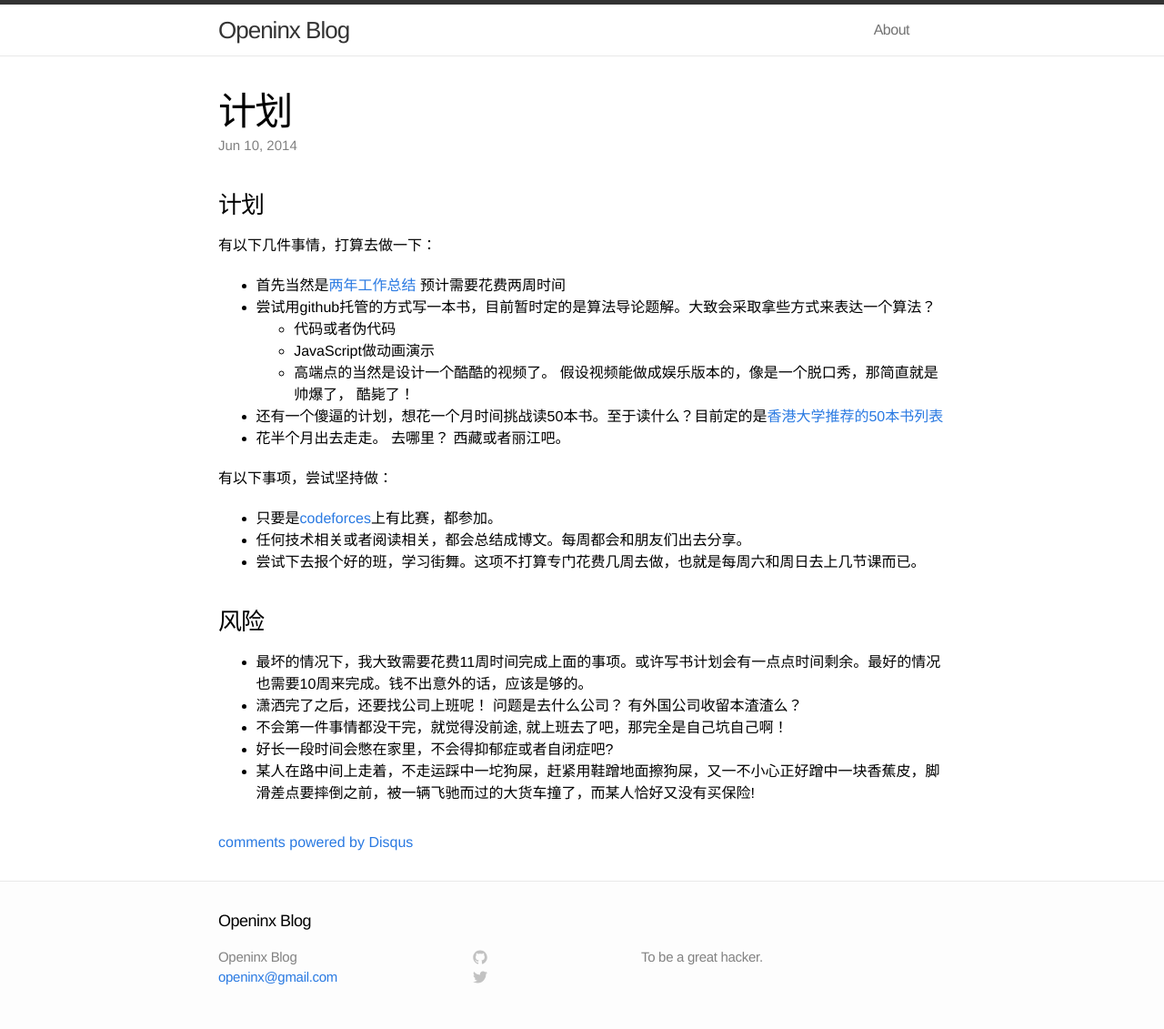
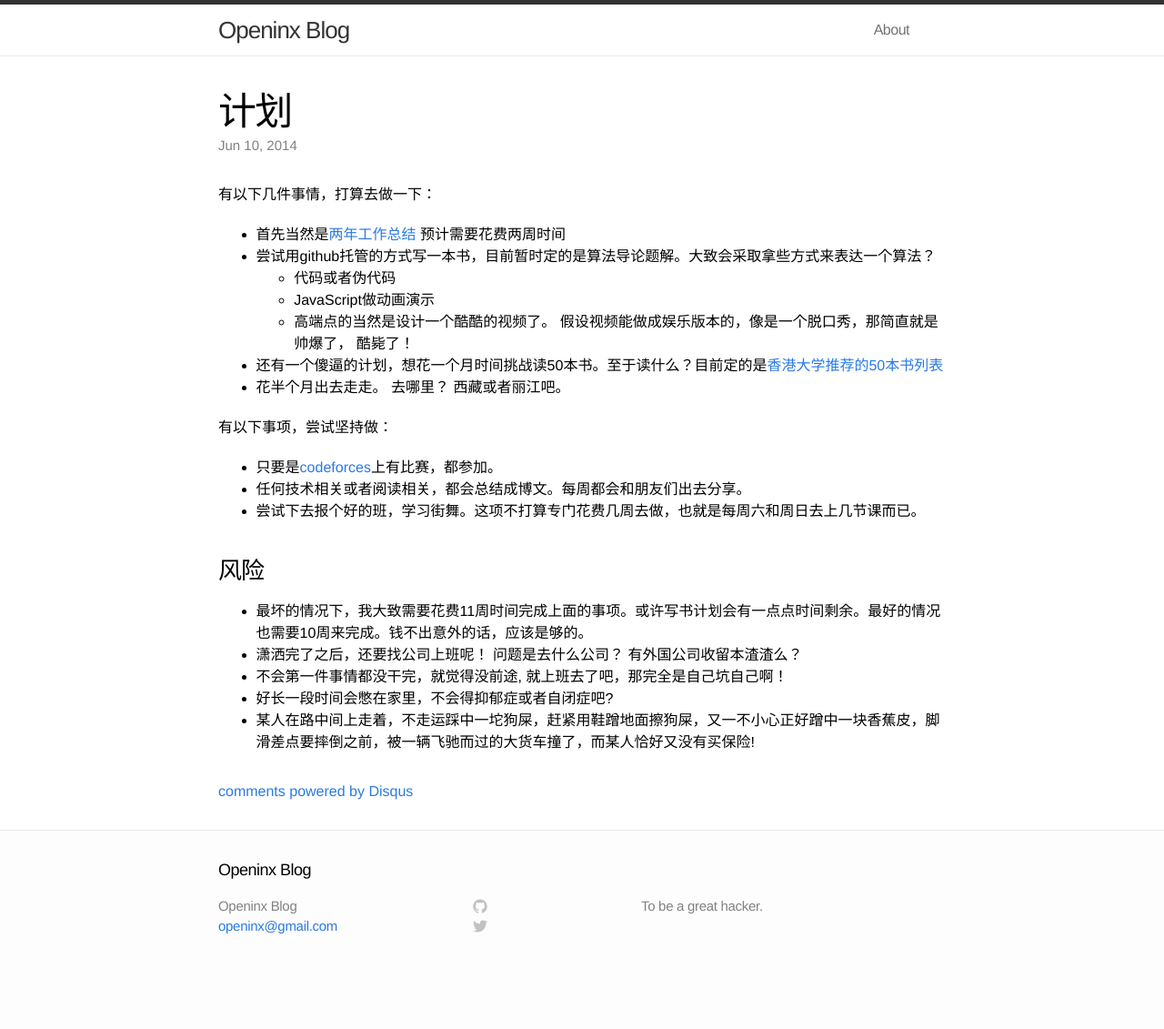
Before and after one commit to SteNicholas/openinx.github.io, a Jekyll site: the page built from _posts/2014-06-10-plan.md, in a window 1280 px wide. Shown: the whole page at 91% size. Built offline with Jekyll 4.4.1, drawn with Linux system fonts in a browser that asks for light colours; comment, search, counter and statistics services are not loaded; after the commit the page ends 1075 px from its top, so only the background shows below that.

```diff
--- a/_posts/2014-06-10-plan.md
+++ b/_posts/2014-06-10-plan.md
@@ -5,9 +5,6 @@ description: ""
 category:
 tags: [ 扯淡 ]
 ---
-
-
-### 计划
 
 有以下几件事情，打算去做一下：
 
```
